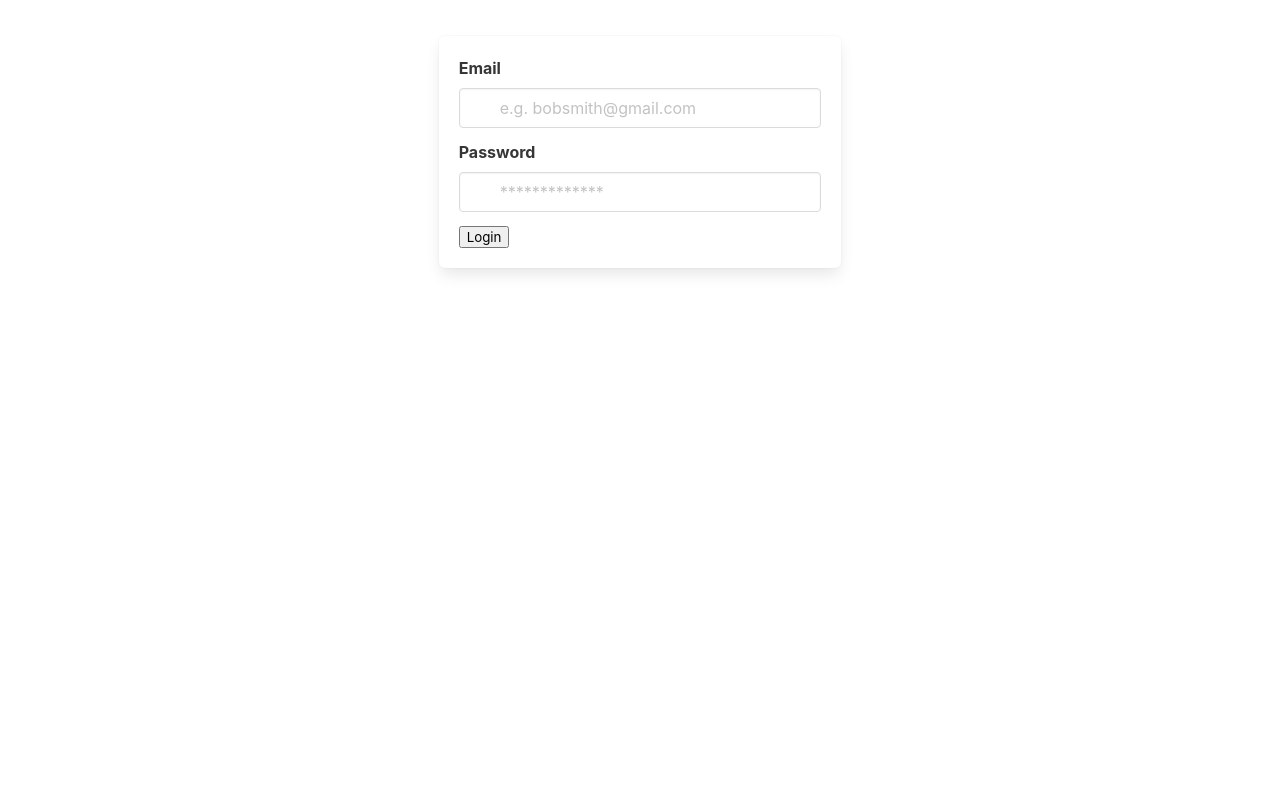
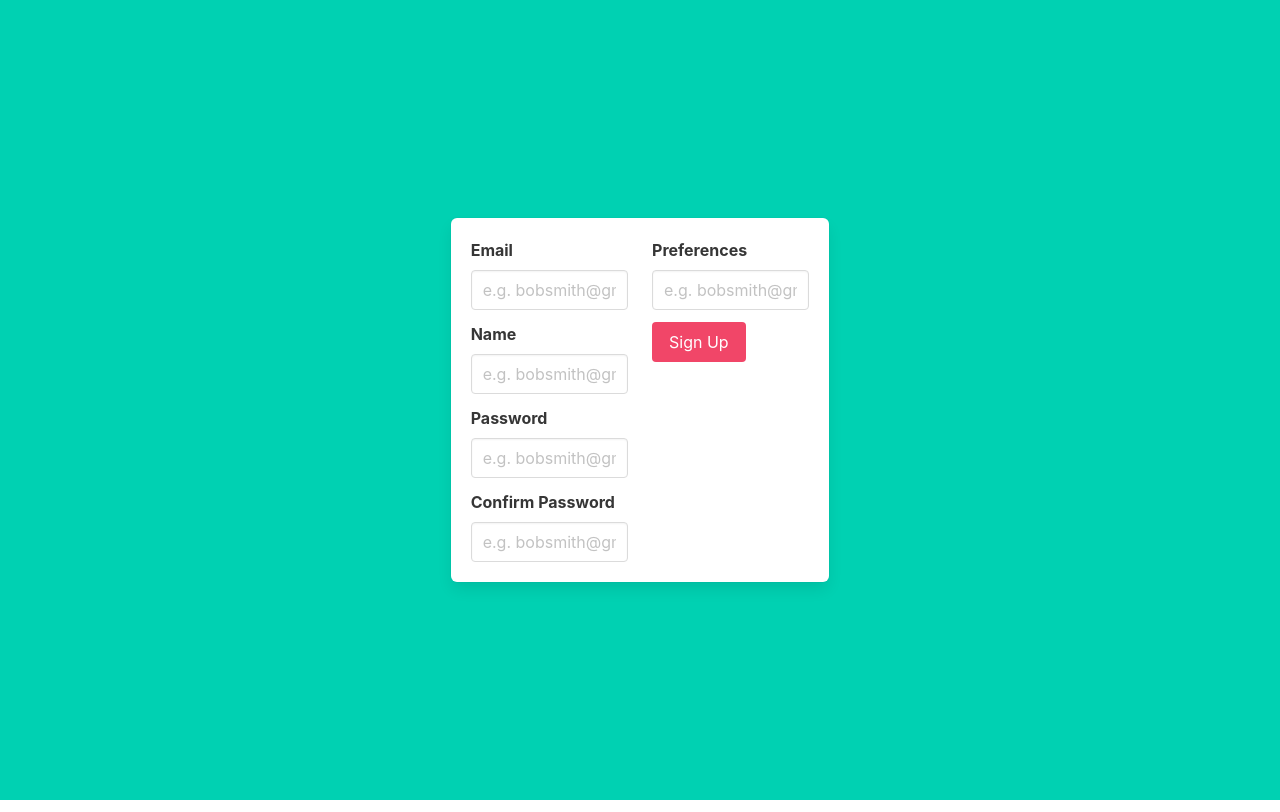
Before and after one commit to cs130-w22/Group-B4, a React (Create React App) app in the folder flannel/: page /SignUp in a window 1280 px wide. Built offline with nearby package versions, Linux system fonts and the light colour scheme.

Commit message:
login and sign up page...kinda

```diff
--- a/flannel/package.json
+++ b/flannel/package.json
@@ -8,6 +8,7 @@
     "@testing-library/user-event": "^13.5.0",
     "react": "^17.0.2",
     "react-dom": "^17.0.2",
+    "react-router-dom": "^6.2.1",
     "react-scripts": "^5.0.0",
     "web-vitals": "^2.1.3"
   },
--- a/flannel/src/App.js
+++ b/flannel/src/App.js
@@ -1,10 +1,16 @@
 import * as React from 'react';
-import LogIn from './LogIn'
-
+import LogIn from './LogIn';
+import SignUp from './SignUp';
+import {Route,Routes} from 'react-router-dom';
 
 function App() {
   return (
-      <LogIn />
+    <div>
+      <Routes>
+        <Route exact path = "/" element = {<LogIn/>} />
+        <Route exact path = "/SignUp" element = {<SignUp/>} />
+      </Routes>
+    </div>
   );
 }
 
--- a/flannel/src/LogIn.js
+++ b/flannel/src/LogIn.js
@@ -1,45 +1,43 @@
 import React from "react";
 import 'bulma/css/bulma.min.css';
+import {Link} from "react-router-dom";
 
 function LogIn(){
     return(
-        <div className="tile is-ancestory">
-        <div className="tile">
-            <div className="tile is-parent"></div>
-            <div className="tile is-parent is-vertical">
-                <div className="tile is-child"></div>
-                <div className="tile is-child">
+        <section className = 'hero is-fullheight is-primary'>
+            <div className = "tile is-ancestor hero-body">
+                <div className = "tile is-parent"></div>
+                <div className = "tile is-parent">
+                    <div className = "tile is-child">
+                    <h1 className="title has-text-danger is-size-1 has-text-centered">FLANNEL</h1>
                     <form action="" className="box">
-                        <div className = "field">
+                        <h1 className="title has-text-black has-text-centered">Welcome!</h1>
+                        <div className = "field" >
                             <label htmlFor="" className="label">Email</label>
-                            <div className="control has-icons-left" display="flex">
-                                <input type="email" placeholder="e.g. bobsmith@gmail.com" className="input" required />
-                                <span className="icon is-small is-left">
-                                    <i className="fa fa-envelope"></i>
-                                </span>
+                            <div className="control">
+                                <input className="input" type="email" placeholder="e.g. bobsmith@gmail.com" required />
                             </div>
                         </div>
                         <div className = "field">
                             <label htmlFor="" className="label">Password</label>
-                            <div className="control has-icons-left">
+                            <div className="control">
                                 <input type="password" placeholder="*************" className="input" required />
-                                <span className="icon is-small is-left">
-                                    <i className="fa fa-lock"></i>
-                                </span>
                             </div>
                         </div>
-                        <div className="filed">
-                            <button>
+                        <div className="field">
+                            <button className="button is-danger">
                                 Login
                             </button>
                         </div>
+                        <div>
+                            <Link to="/SignUp">Click to Sign Up!</Link>
+                        </div>
                     </form>
+                    </div>
                 </div>
-                <div className="tile is-child"></div>
+                <div className = "tile is-parent"></div>
             </div>
-            <div className="tile is-parent"></div>
-        </div>
-    </div>
+        </section>
     )
 }
 
--- /dev/null
+++ b/flannel/src/SignUp.js
@@ -0,0 +1,60 @@
+import React from "react";
+import 'bulma/css/bulma.min.css';
+
+function SignUp(){
+    return(
+        <section className = 'hero is-fullheight is-primary'>
+            <div className = "tile is-ancestor hero-body">
+                <div className="tile is-parent"></div>
+                <div className="tile is-parent">
+                    <form action = "" className = "box">
+                        <div className="tile is-ancestor is-centered">
+                            <div className="tile is-parent is-vertical">
+                                <div className="field">
+                                    <label htmlFor = "" className="label">Email</label>
+                                    <div className="control">
+                                        <input className="input" type="email" placeholder="e.g. bobsmith@gmail.com" required />
+                                    </div>
+                                </div>
+                                <div className="field">
+                                    <label htmlFor = "" className="label">Name</label>
+                                    <div className="control">
+                                        <input className="input" type="email" placeholder="e.g. bobsmith@gmail.com" required />
+                                    </div>
+                                </div>
+                                <div className="field">
+                                    <label htmlFor = "" className="label">Password</label>
+                                    <div className="control">
+                                        <input className="input" type="email" placeholder="e.g. bobsmith@gmail.com" required />
+                                    </div>
+                                </div>
+                                <div className="field">
+                                    <label htmlFor = "" className="label">Confirm Password</label>
+                                    <div className="control">
+                                        <input className="input" type="email" placeholder="e.g. bobsmith@gmail.com" required />
+                                    </div>
+                                </div>
+                                </div>
+                            <div className="tile is-parent is-vertical">
+                                <div className="field">
+                                    <label htmlFor = "" className="label">Preferences</label>
+                                    <div className="control">
+                                        <input className="input" type="email" placeholder="e.g. bobsmith@gmail.com" required />
+                                    </div>
+                                </div>
+                                <div className="field">
+                                <button className="button is-danger">
+                                    Sign Up
+                                </button>
+                            </div>
+                            </div>
+                        </div>
+                    </form>
+                </div>
+                <div className="tile is-parent"></div>
+            </div>
+        </section>
+    )
+};
+
+export default SignUp;
```
Also changed, not shown: flannel/src/index.js (+7 -2 lines), 1 other file (tests, documents, lock files or other folders).
